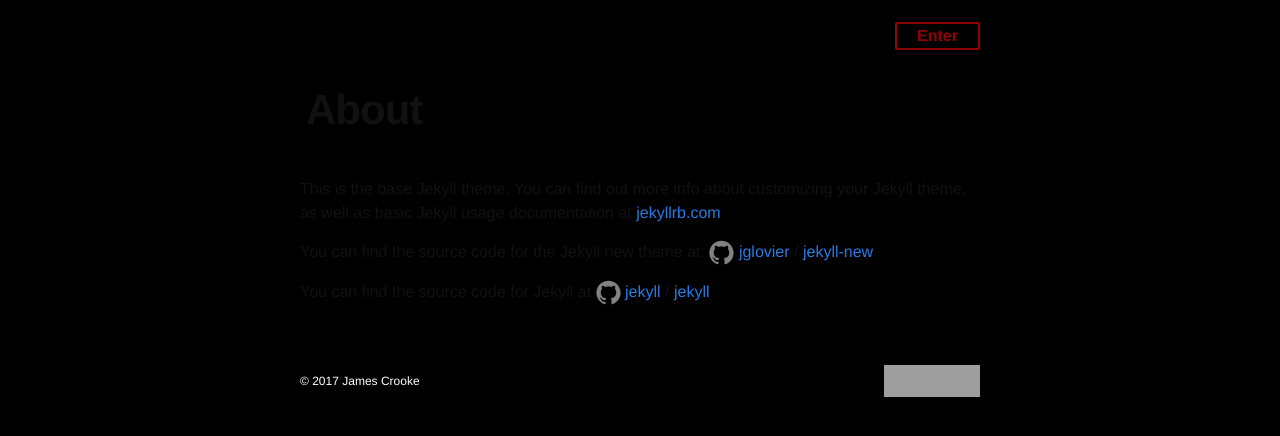
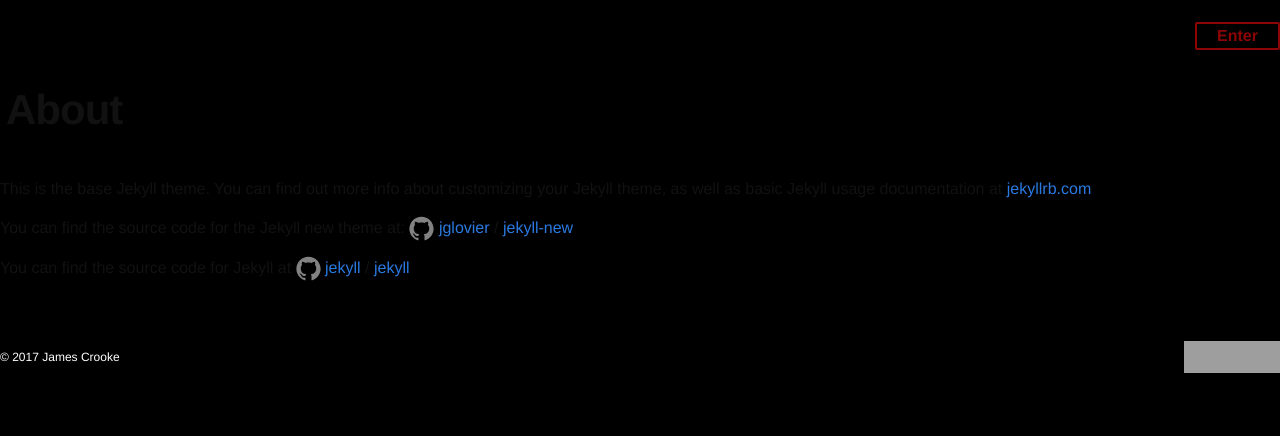
Before and after one commit to doulosiyxy/theexegesist, a Jekyll site: the page built from about.md, in a window 1280 px wide. Shown: the top 436 px of the page. Built offline with Jekyll 4.4.1, drawn with Linux system fonts in a browser that asks for light colours; nearby versions of some CDN libraries; grey boxes are pictures that could not be loaded.

Commit message:
Update _base.scss

```diff
--- a/_sass/_base.scss
+++ b/_sass/_base.scss
@@ -165,13 +165,13 @@ pre {
  * Wrapper
  */
 .wrapper {
-    max-width: -webkit-calc(#{$content-width} - (#{$spacing-unit} * 2));
+    /*max-width: -webkit-calc(#{$content-width} - (#{$spacing-unit} * 2));
     max-width:         calc(#{$content-width} - (#{$spacing-unit} * 2));
     margin-right: auto;
     margin-left: auto;
     padding-right: $spacing-unit;
     padding-left: $spacing-unit;
-    @extend %clearfix;
+    @extend %clearfix;*/
 
     @include media-query($on-laptop) {
         max-width: -webkit-calc(#{$content-width} - (#{$spacing-unit}));
```
